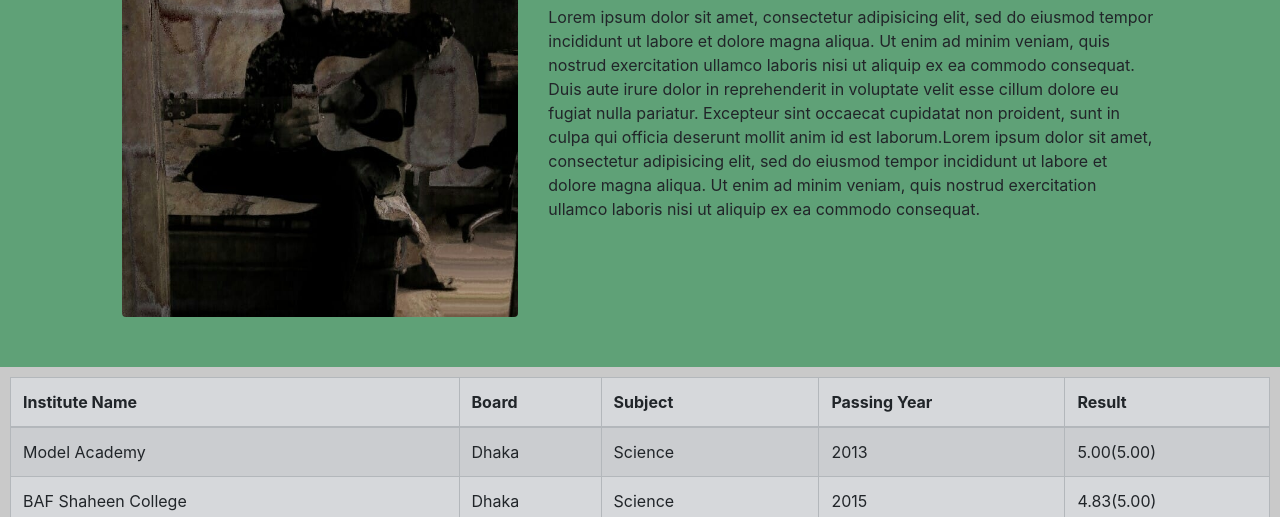
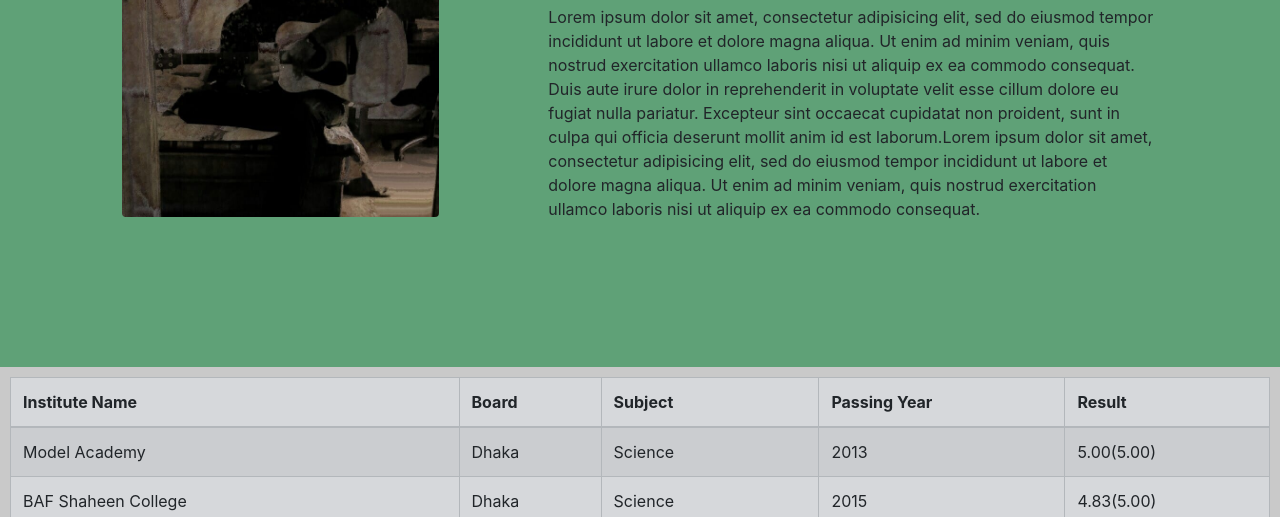
Before and after one commit to Siam28-byte/Siam28-byte.github.io, a plain HTML site: page index.html in a window 1280 px wide. Shown: the part 809-1326 px from the top of the page. Drawn offline with nearby package versions, Linux system fonts and the light colour scheme; a web font is replaced by a local one.

Commit message:
Update index.html

```diff
--- a/index.html
+++ b/index.html
@@ -67,7 +67,7 @@
 			<div class="row box">
 				<div class="col-sm-1"></div>
 				<div class="col-sm-4">
-					<img class="rounded" src="img/img1.jpg" alt="" width="100%" height="400px">
+					<img class="rounded" src="img/img1.jpg" alt="" width="80%" height="300px">
 				</div>
 				<div class="col-sm-6">
 					<h2>Siam Chowdhury</h2>
```
